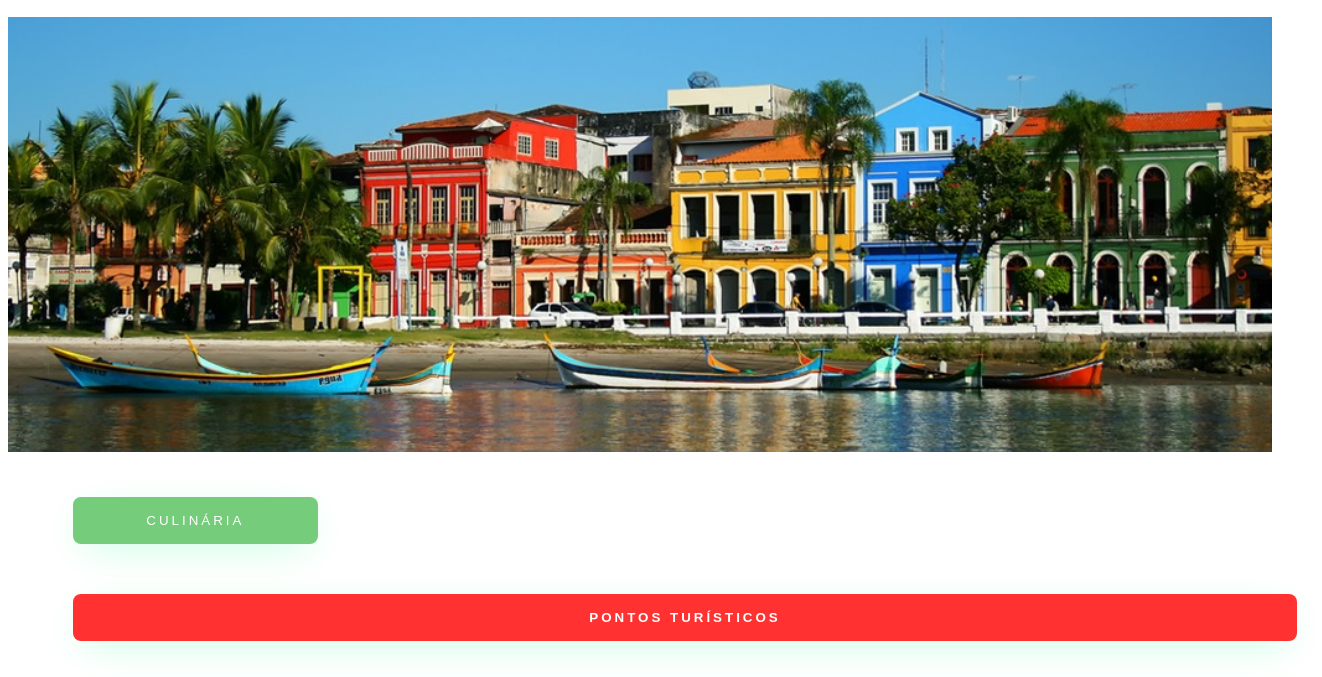
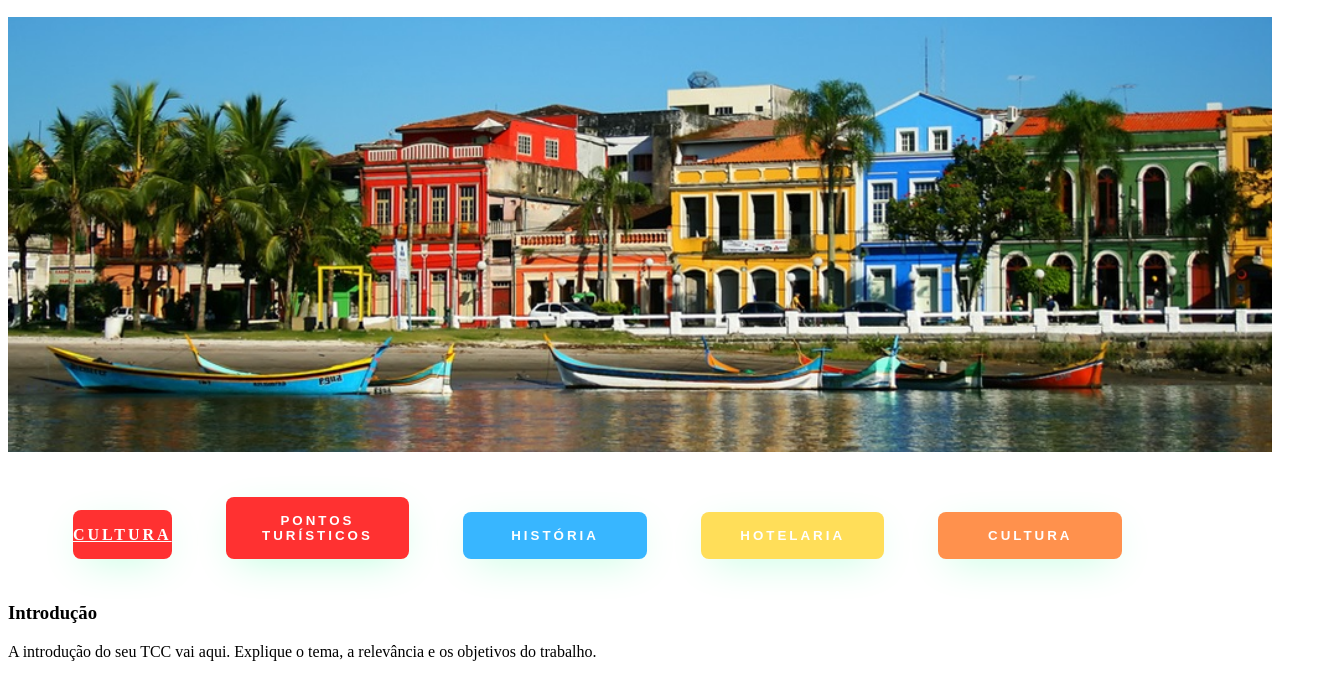
Before and after one commit to Dafylin/tcc, a plain HTML site: page index.html in a window 1280 px wide. Shown: the part 110-787 px from the top of the page, 1322 px wide, since content can reach past the window. Drawn offline with Linux system fonts and the light colour scheme.

Commit message:
Add files via upload

```diff
--- a/index.html
+++ b/index.html
@@ -24,11 +24,22 @@
 
     <nav>
         <ul>
-            <button class="btn-cul">Culinária</button></a>
+
+            <a href="culinaria.html"button class="btn-pnt">Cultura</button></a>
+
+
+
+
+
+
             <button class="btn-pnt">Pontos Turísticos</button></a>
+
             <button class="btn-his">História</button></a>
+
             <button class="btn-hote">Hotelaria</button></a>
+
             <button class="btn-cult">Cultura</button></a>
+
         </ul>
     </nav>
 
--- a/style.css
+++ b/style.css
@@ -1,5 +1,5 @@
 .btn-cul{
-    width: 20%;
+    width: 15%;
     padding: 16px 0px;
     margin: 25px;
     border: none;
@@ -15,7 +15,7 @@
 }
 
 .btn-pnt{
-    width: 100%;
+    width: 15%;
     padding: 16px 0px;
     margin: 25px;
     border: none;
@@ -32,7 +32,7 @@
 }
 
 .btn-his{
-    width: 100%;
+    width: 15%;
     padding: 16px 0px;
     margin: 25px;
     border: none;
@@ -48,7 +48,7 @@
 }
 
 .btn-hote{
-    width: 100%;
+    width: 15%;
     padding: 16px 0px;
     margin: 25px;
     border: none;
@@ -64,7 +64,7 @@
 }
 
 .btn-cult{
-    width: 100%;
+    width: 15%;
     padding: 16px 0px;
     margin: 25px;
     border: none;
```
Also changed, not shown: culinaria.html (added).
